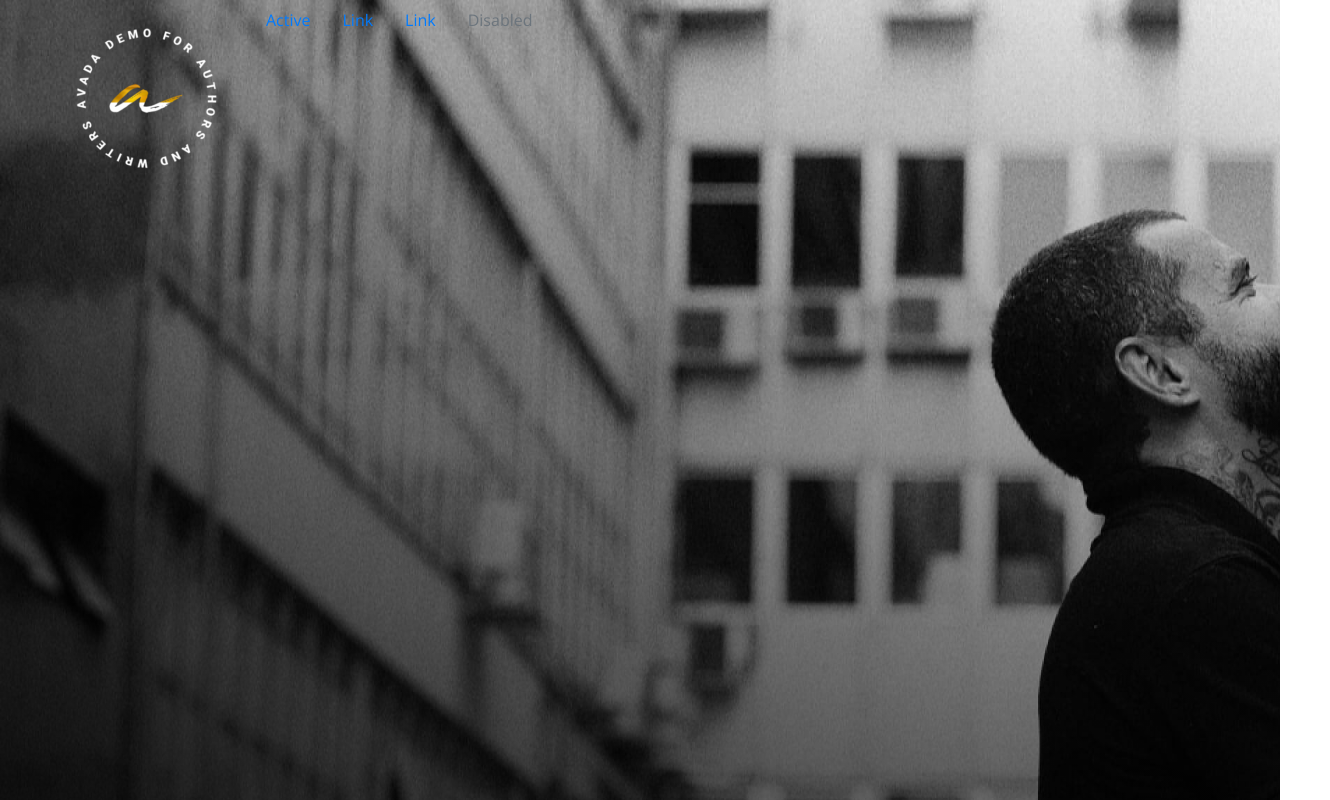
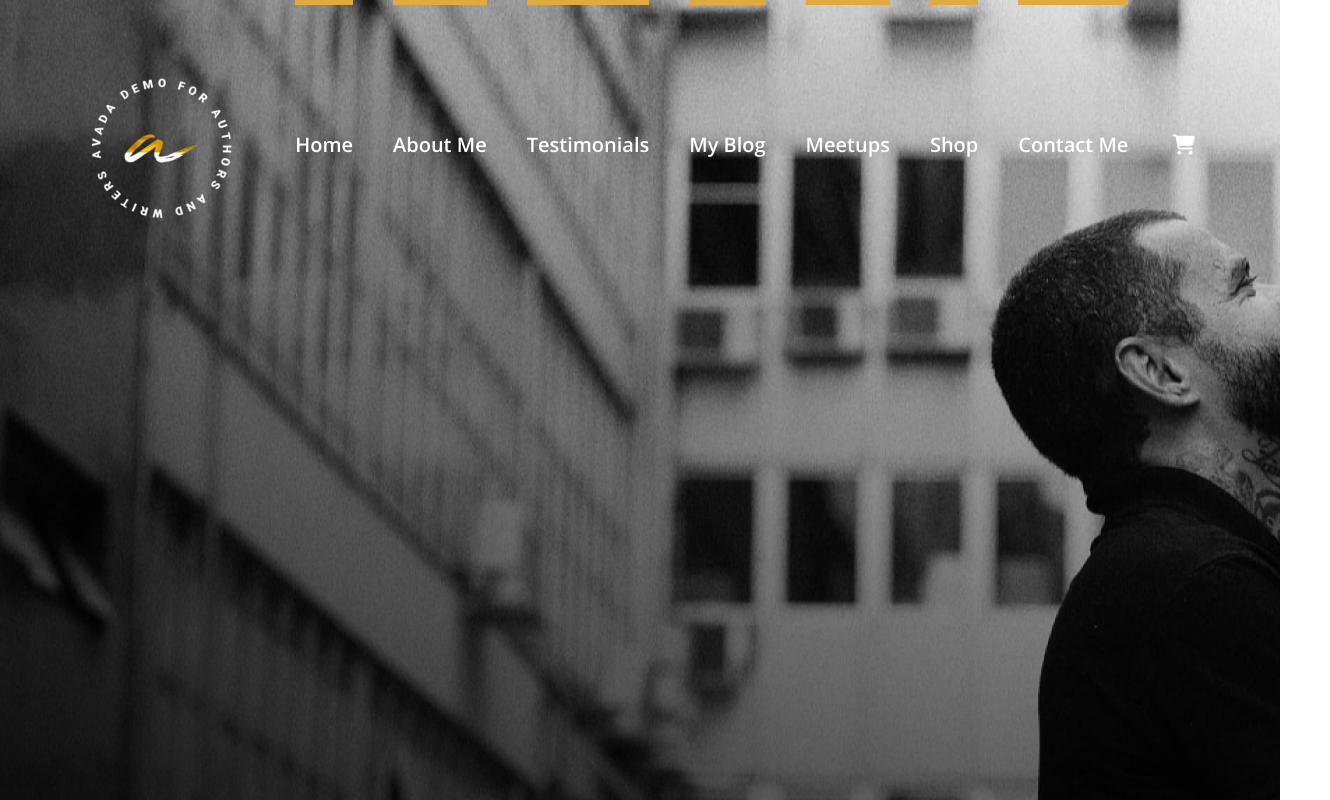
Before and after one commit to LombardoStanislao/proj-html-vuejs, a plain HTML site: page index.html in a window 1280 px wide. Shown: the top 800 px of the page, 1330 px wide, since content can reach past the window. Drawn offline with nearby package versions, Linux system fonts and the light colour scheme; a web font is replaced by a local one.

Commit message:
riprendo

```diff
--- a/index.html
+++ b/index.html
@@ -18,27 +18,35 @@
                 <header>
                     <div class="overlay">
                         <div class="container-fluid">
-                            <div class="row">
+                            <div class="row pt-50 align-items-center justify-content-between row-navbar">
                                 <div class="col-xs-4 offset-xs-2">
                                     <img src="img/logo.png" alt="">
                                 </div>
                                 <div class="col-xs-4 offset-xs-2">
-                                    <ul class="nav justify-content-end ">
-                                      <li class="nav-item">
-                                        <a class="nav-link active" href="#">Active</a>
-                                      </li>
-                                      <li class="nav-item">
-                                        <a class="nav-link" href="#">Link</a>
-                                      </li>
-                                      <li class="nav-item">
-                                        <a class="nav-link" href="#">Link</a>
-                                      </li>
-                                      <li class="nav-item">
-                                        <a class="nav-link disabled" href="#">Disabled</a>
-                                      </li>
+                                    <ul>
+                                        <li v-for="(navbarTitle, index) in navbarData" class="white semi-bold navbar-menu">
+                                            <a href="#" id="link-navbar">
+                                                {{navbarTitle.menuTitle}}
+                                                <transition name="stretch">
+                                                    <div v-if="navbarTitle.hover == false" class="hover-effect-navbar">
+                                                    </div>
+                                                </transition>
+                                            </a>
+                                        </li>
+                                        <li class="white semi-bold navbar-menu">
+                                            <a href="#">
+                                                <i class="fas fa-shopping-cart"></i>
+                                            </a>
+                                        </li>
                                     </ul>
+
                                 </div>
                             </div>
+                            <!-- <div class="row test">
+                                <div class="col-xs-12">
+                                    <button type="button" @click="showthis = true" name="button">Click me</button>
+                                </div>
+                            </div> -->
 
                         </div>
                     </div>
--- a/main.js
+++ b/main.js
@@ -2,10 +2,43 @@ var app = new Vue({
     el: '#root',
 
     data: {
+        navbarData: [
+            {
+                menuTitle: 'Home',
+                hover: false,
+            },
+            {
+                menuTitle: 'About Me',
+                hover: false,
+            },
+            {
+                menuTitle: 'Testimonials',
+                hover: false,
+            },
+            {
+                menuTitle: 'My Blog',
+                hover: false,
+            },
+            {
+                menuTitle: 'Meetups',
+                hover: false,
+            },
+            {
+                menuTitle: 'Shop',
+                hover: false,
+            },
+            {
+                menuTitle: 'Contact Me',
+                hover: false,
+            },
 
+        ],
+
+        showthis: true,
     },
 
     methods: {
 
+
     }
 })
--- a/style.css
+++ b/style.css
@@ -56,7 +56,7 @@
 
 /***** Classes to change color *****/
 
-.yellow {
+.yellow, .navbar-menu a:hover {
     color: #e1aa40;
 }
 
@@ -84,6 +84,20 @@
     letter-spacing: 3px;
 }
 
+ul {
+    list-style: none;
+}
+
+a {
+    text-decoration: none;
+    color: white;
+}
+
+a:hover {
+    text-decoration: none;
+    color: inherit;
+}
+
 h3 {
     font-size: 70px;
     font-family: 'Loved by the King', cursive;
@@ -105,7 +119,7 @@ header  {
     background-size: cover;
 }
 
-.container-fluid {
+.row-navbar {
     margin-left: 50px;
     margin-right: 50px;
 }
@@ -117,6 +131,27 @@ header  {
 background: linear-gradient(20deg, rgba(0,0,0,1) 3%, rgba(250,250,250,0) 100%);
 }
 
+.navbar-menu {
+    display: inline-block;
+    padding: 0 20px;
+    font-size: 20px;
+}
+
+.navbar-menu a {
+    transition: all .2s;
+}
+
+#link-navbar {
+    position: relative;
+}
+
+.hover-effect-navbar {
+    position: absolute;
+    top: -131px;
+    width: 100%;
+    background-color: #e1aa40;
+    height: 5px;
+}
 
 .about-text {
     display: flex;
```
